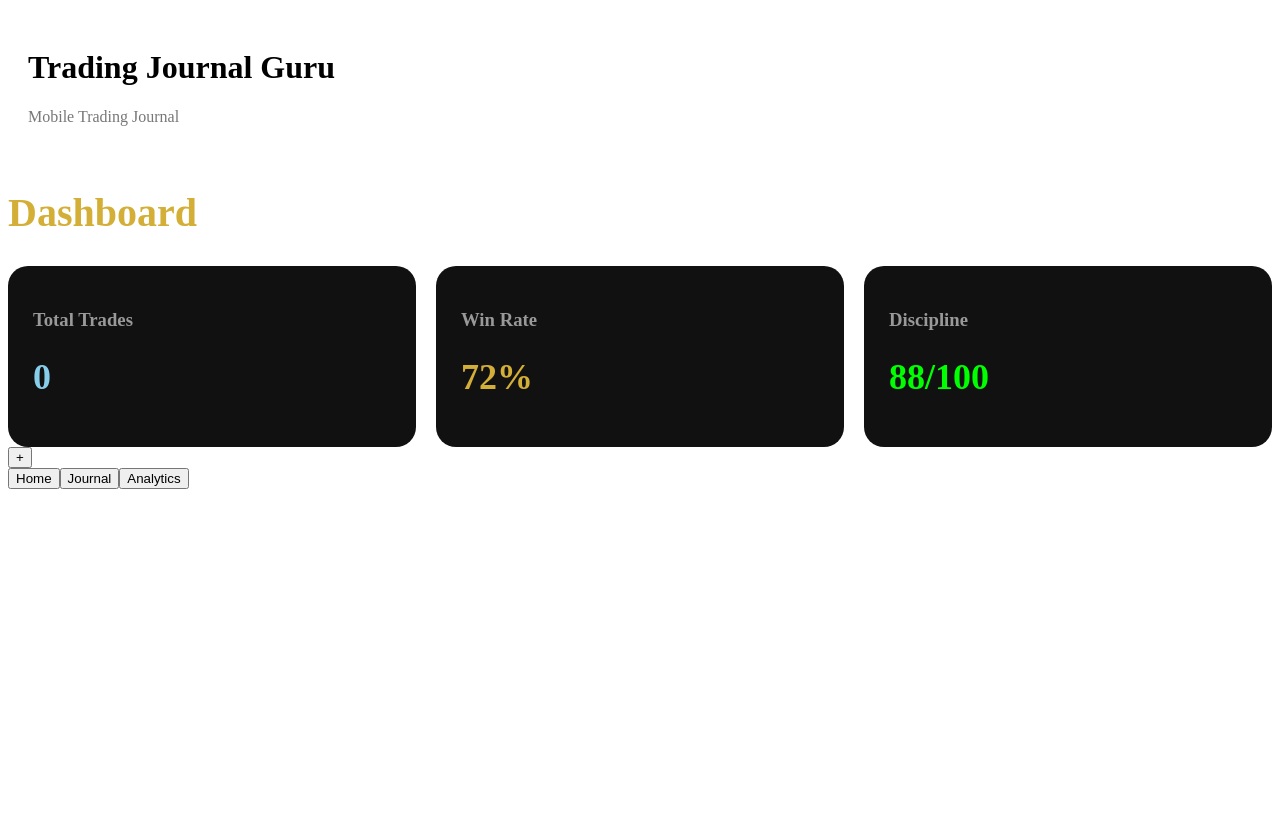
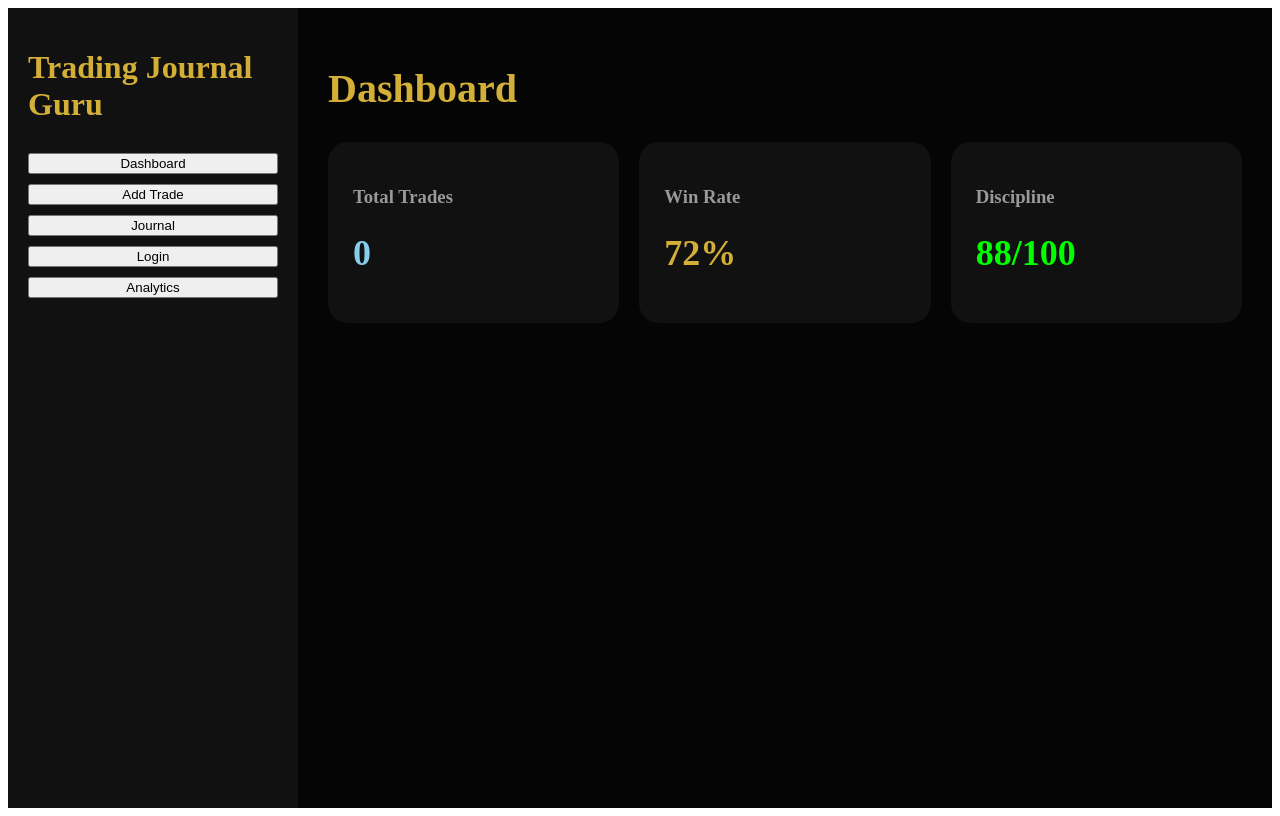
Before and after one commit to pavankajarekar-guru/new-trading-journal-guru, a React (Vite) app: page / in a window 1280 px wide. Built offline with nearby package versions, Linux system fonts and the light colour scheme; the HTML template or start-up script is replaced by a standard one.

Commit message:
Update App.jsx

```diff
--- a/src/App.jsx
+++ b/src/App.jsx
@@ -1,10 +1,12 @@
-import { supabase } from './supabase'
 import { useState } from 'react'
 
+import Sidebar from './components/Sidebar'
 import Dashboard from './components/Dashboard'
 import AddTrade from './components/AddTrade'
 import Journal from './components/Journal'
 import Analytics from './components/Analytics'
+
+import { supabase } from './supabase'
 
 export default function App() {
 
@@ -16,6 +18,7 @@ export default function App() {
     pair: '',
     profit: ''
   })
+
   async function addTrade() {
 
     if (!form.pair) return
@@ -36,29 +39,20 @@ export default function App() {
 
     setPage('journal')
   }
+
   return (
-    <div className="app">
-
-      {/* Header */}
     <div style={{
-        padding: '20px'
+      display: 'flex',
+      minHeight: '100vh',
+      background: '#050505'
     }}>
 
-        <h1 className="gold">
-          Trading Journal Guru
-        </h1>
+      <Sidebar setPage={setPage} />
 
-        <p style={{
-          color: '#777',
-          marginTop: '5px'
+      <div style={{
+        flex: 1,
+        padding: '30px'
       }}>
-          Mobile Trading Journal
-        </p>
-
-      </div>
-
-      {/* Pages */}
-      <div className="page">
 
         {page === 'dashboard' &&
           <Dashboard trades={trades} />
@@ -82,40 +76,6 @@ export default function App() {
 
       </div>
 
-      {/* Floating Button */}
-      <button
-        className="floating-btn"
-        onClick={() => setPage('add')}
-      >
-        +
-      </button>
-
-      {/* Bottom Navigation */}
-      <div className="bottom-nav">
-
-        <button
-          className="nav-btn"
-          onClick={() => setPage('dashboard')}
-        >
-          Home
-        </button>
-
-        <button
-          className="nav-btn"
-          onClick={() => setPage('journal')}
-        >
-          Journal
-        </button>
-
-        <button
-          className="nav-btn"
-          onClick={() => setPage('analytics')}
-        >
-          Analytics
-        </button>
-
-      </div>
-
     </div>
   )
 }
```
Lines whose indentation alone changed are shown as unchanged.
